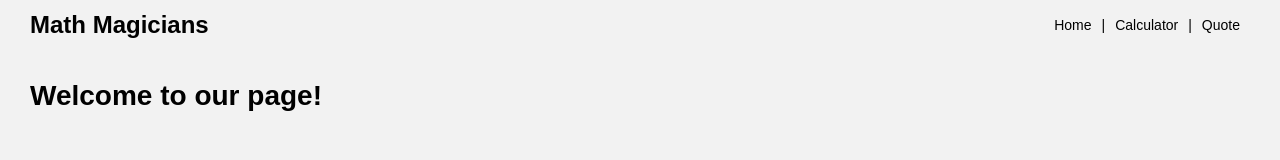
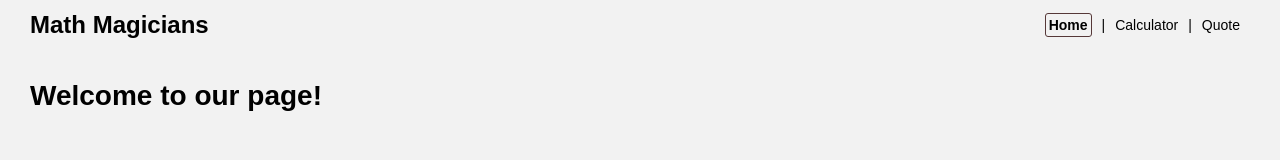
Before and after one commit to kennedyowusu/math_magician, a React (Create React App) app: page / in a window 1280 px wide. Shown: the top 160 px of the page. Built offline with nearby package versions, Linux system fonts and the light colour scheme.

Commit message:
Use NavLInk instead of anchor link

```diff
--- a/src/components/Navbar.js
+++ b/src/components/Navbar.js
@@ -1,4 +1,5 @@
 import React from 'react';
+import { NavLink } from 'react-router-dom';
 
 const Navbar = () => (
   <nav className="navbar">
@@ -7,15 +8,15 @@ const Navbar = () => (
     </h1>
     <ul className="list">
       <li className="list-items">
-        <a href="/">Home</a>
+        <NavLink to="/" exact> Home</NavLink>
       </li>
       <li className="pipe">|</li>
       <li className="list-items">
-        <a href="/calculator">Calculator</a>
+        <NavLink to="/calculator"> Calculator</NavLink>
       </li>
       <li className="pipe">|</li>
       <li className="list-items">
-        <a href="/quote">Quote</a>
+        <NavLink to="/quote"> Quote</NavLink>
       </li>
     </ul>
   </nav>
--- a/src/index.css
+++ b/src/index.css
@@ -142,7 +142,13 @@ ul {
   font-size: 18px;
   color: #000;
   text-align: justify;
-
-  /* margin: 15rem 5rem; */
   padding: 8rem 20rem;
 }
+
+.active {
+  color: #563838;
+  font-weight: bold;
+  padding: 3px;
+  border: 1px solid #563838;
+  border-radius: 3px;
+}
```
